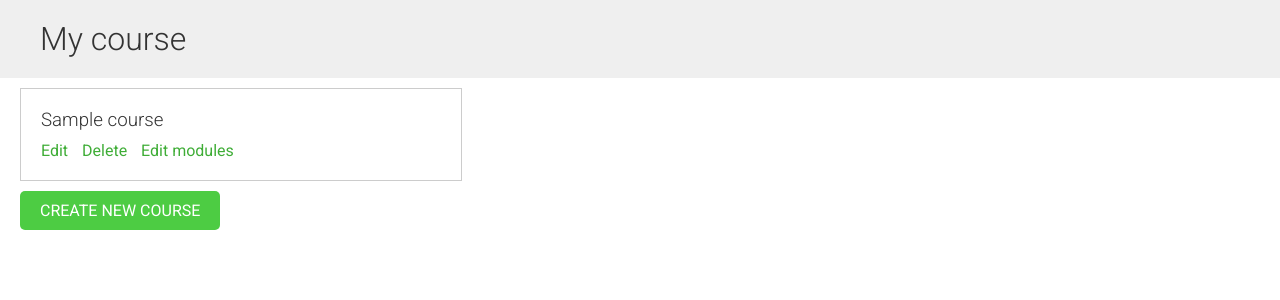
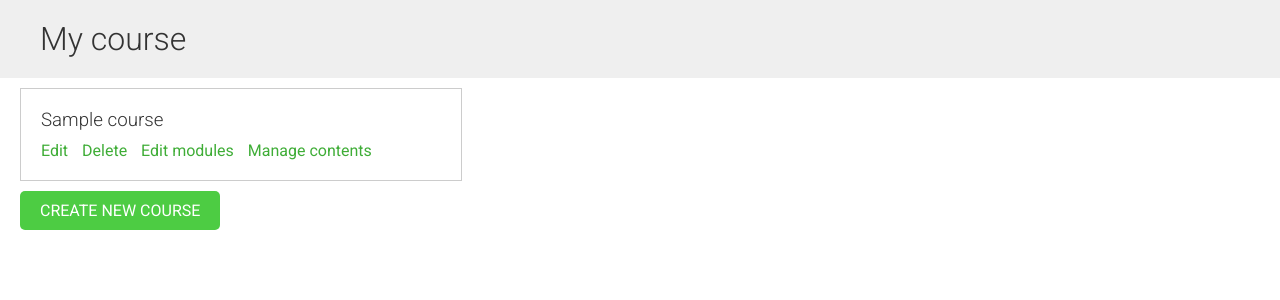
Before and after one commit to Arsendada/E_learning_study_platform, a Django app: page /course/mine/ in a window 1280 px wide. Shown: the part 54-354 px from the top of the page. Run offline with Django 4.2, Linux system fonts and the light colour scheme; a user stored in the database is signed in; tables that the repository leaves empty hold one stand-in row (values such as "Sample post").

Commit message:
add new link to access the contents of the first module of the course

```diff
--- a/educa/courses/templates/courses/manage/course/list.html
+++ b/educa/courses/templates/courses/manage/course/list.html
@@ -12,6 +12,11 @@
                     <a href="{% url 'course_edit' course.id %}">Edit</a>
                     <a href="{% url 'course_delete' course.id %}">Delete</a>
                     <a href="{% url 'course_module_update' course.id %}">Edit modules</a>
+                    {% if course.modules.count > 0 %}
+                        <a href="{% url 'module_content_list' course.modules.first.id %}">
+                            Manage contents
+                        </a>
+                    {% endif %}
                 </p>
             </div>
         {% empty %}
```
